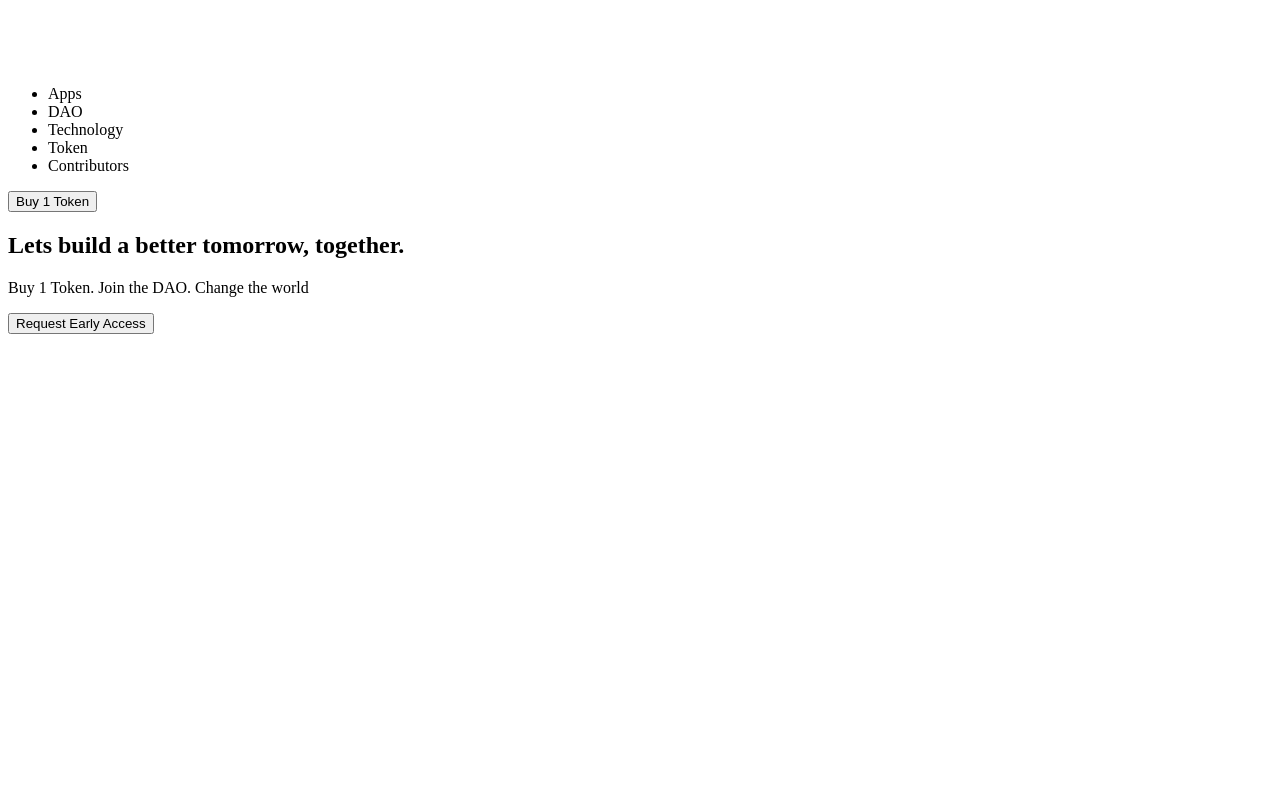
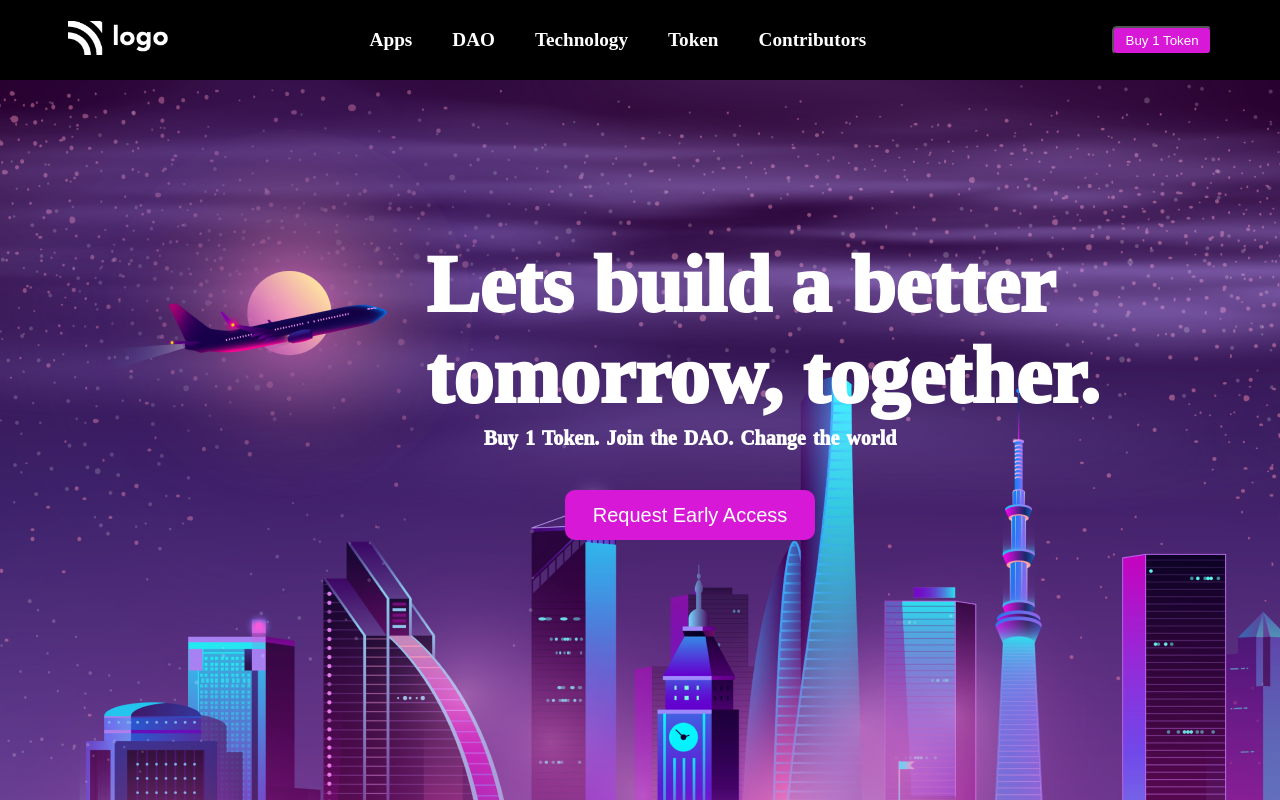
Before and after one commit to a60231023/project5, a website: page index.html in a window 1280 px wide. Drawn offline with Linux system fonts and the light colour scheme.

Commit message:
deploying

```diff
--- a/sandbox.config.json
+++ /dev/null
@@ -1,3 +0,0 @@
-{
-  "template": "static"
-}
--- a/style.css
+++ b/style.css
@@ -0,0 +1,89 @@
+*{
+    margin: 0;
+    padding: 0;
+    box-sizing: border-box;
+}
+
+.navbar{
+    height: 10vh;
+    background-color: black;
+    display: flex;
+    justify-content: space-around;
+    align-items: center;
+}
+.list{
+    color: white;
+    display: flex;
+
+}
+.logo{
+    width: 100px;
+}
+.list li{
+    padding-left: 20px;
+    padding-right: 20px;
+    list-style-type: none;
+    position: relative;
+    left: -90px;
+    font-size: larger;
+    font-weight: bolder
+}
+.button-small{
+    background-color: rgb(215, 24, 215);
+    border-radius: 5px;
+    width: 100px;
+    padding: 5px;
+    color: white;
+}
+.hero{
+    height: 90vh;
+    width: 100vw;
+    background-image: url(assets/bg.png);
+    display: flex;
+    flex-direction: column;
+    justify-content: center;
+    align-items: center;
+
+}
+.hero-heading{
+    font-size: 80px;
+    font-weight: 1000;
+    color: white;
+    position: relative;
+    left: 170px;
+    top: -70px;
+    display: flex;
+    flex-direction: row;
+    width: 60%;
+    line-break: normal;
+    /* justify-content: center; */
+}
+.hero-description{
+    color: white;
+    position: relative;
+    top: -70px;
+    justify-content: center;
+    left: 50px;
+    font-size: 20px;
+    font-weight: 1000;
+    word-spacing: 2px;
+    padding-top: 5px;
+}
+.button-large{
+    height: 50px;
+    width: 250px;
+    position: relative;
+    top: -30px;
+    left: 50px;
+    display: flex;
+    justify-content: center;
+    align-items: center;
+    border: none;
+    border-radius: 10px;
+    background-color: rgb(215, 24, 215);
+    text-align: center;
+    font-size: 20px;
+    color: white;
+    font-weight: 500;
+
+}
```
Also changed, not shown: index.html (+4 -1 lines), 1 other file.
